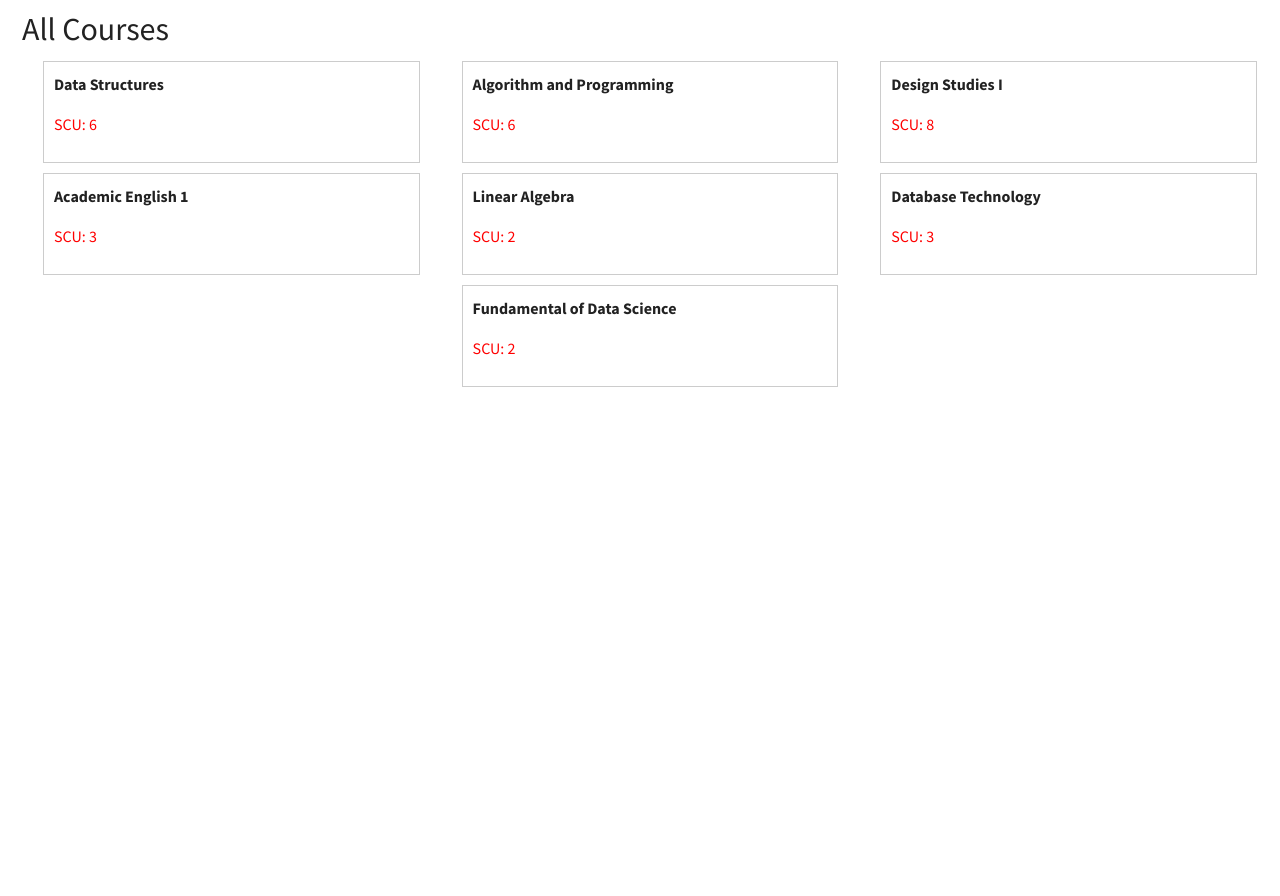
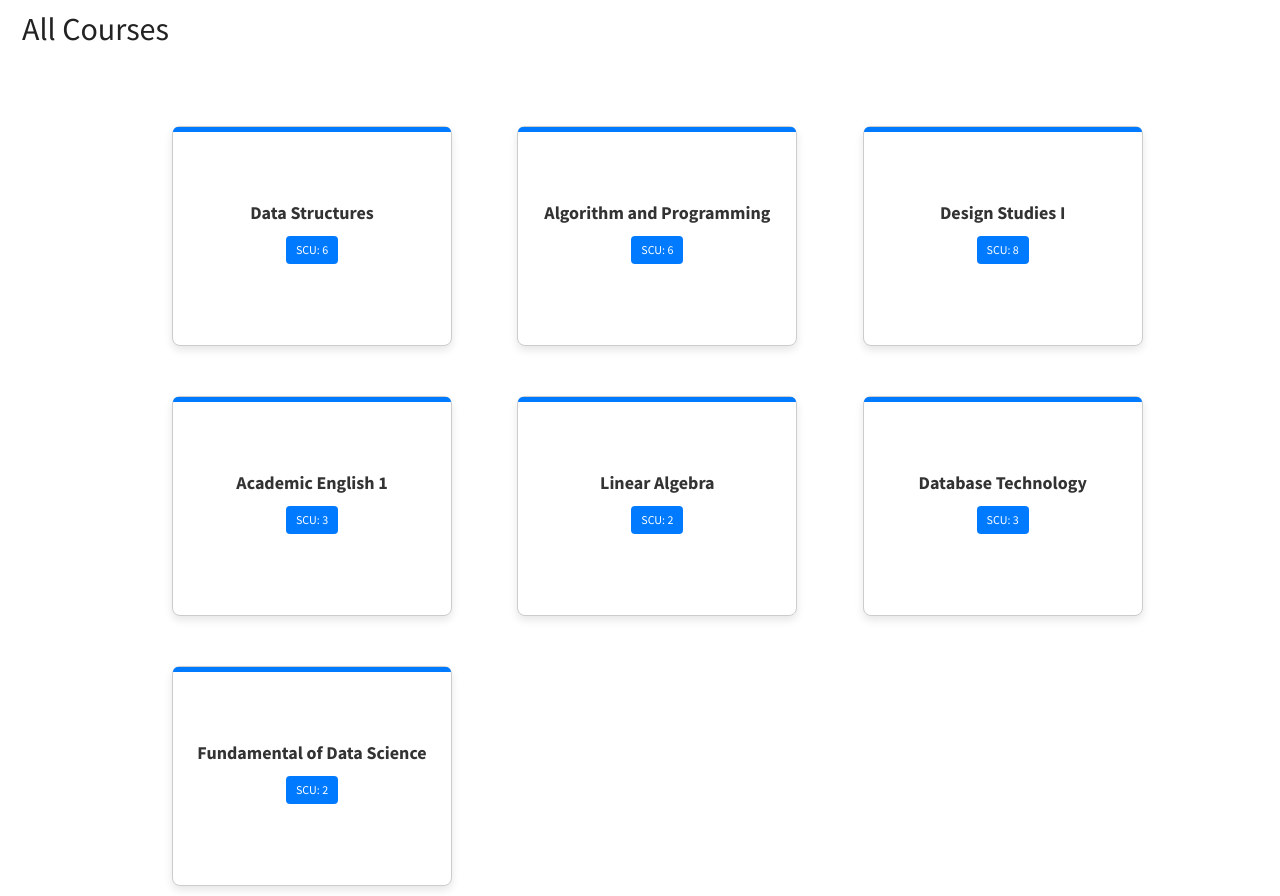
Before and after one commit to DNeilson67/LMS-DB, a Django app: page /student_view_course/ in a window 1280 px wide. Shown: the part 60-956 px from the top of the page. Before the commit the page ends 447 px from the top, so only its background shows below. Run offline with Django 4.2, Linux system fonts and the light colour scheme; data comes from the database, SQL or seed files in the repository; some libraries are stand-ins or nearby versions.

Commit message:
classroom UI

```diff
--- a/students/templates/students/classroom.html
+++ b/students/templates/students/classroom.html
@@ -6,29 +6,70 @@
     <meta name="viewport" content="width=device-width, initial-scale=1.0" />
     <link href="{% static 'css/bootstrap.min.css'%}" rel="stylesheet" />
     <link href="{% static 'css/style.css'%}" rel="stylesheet" />
+    <title>Edutify</title>
+
     <style>
       .course-container {
-        display: flex;
-        flex-wrap: wrap;
-        justify-content: space-around;
+        display: grid;
+        grid-template-columns: repeat(3, 1fr);
+        grid-row-gap: 50px;
+        grid-column-gap: 20px;
+        padding-right: 90px;
+        padding-left: 150px;
+        padding-top: 70px;
       }
 
       .course-box {
+        width: 280px;
+        height: 220px;
         border: 1px solid #ccc;
-        padding: 10px;
-        margin: 5px;
-        width: 30%;
+        padding: 15px;
+        border-radius: 8px;
+        box-shadow: 0 4px 8px rgba(0, 0, 0, 0.1);
+        background-color: #fff;
+        text-align: center;
+        position: relative;
+        display: flex;
+        flex-direction: column;
+        justify-content: center;
+        align-items: center;
       }
-
       .course-name {
+        color: #333;
+        font-size: 18px;
         font-weight: bold;
+        margin: 10px 0;
       }
 
       .scu {
-        color: rgb(255, 0, 0);
+        font-size: 14px;
+        margin-bottom: 20px;
+        background-color: #007bff;
+        color: #fff;
+        padding: 5px 10px;
+        border-radius: 4px;
+        font-size: 12px;
       }
+
+      .course-box::before {
+        content: "";
+        display: block;
+        width: 100%;
+        height: 5px;
+        background-color: #007bff;
+        border-radius: 8px 8px 0 0;
+        position: absolute;
+        top: 0;
+        left: 0;
+      }
+
+      .course-box:hover {
+        transform: translateY(-5px);
+        box-shadow: 0 6px 12px rgba(0, 0, 0, 0.15);
+      }
+
+      /* Additional styling can be added here */
     </style>
-    <title>Edutify</title>
   </head>
   <body>
     <nav class="navbar navbar-expand-lg bg-body-tertiary">
```
Also changed, not shown: 4 other files.
